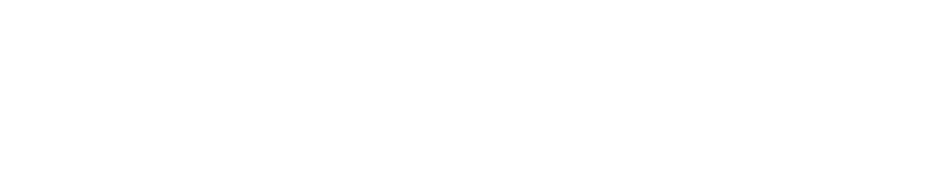
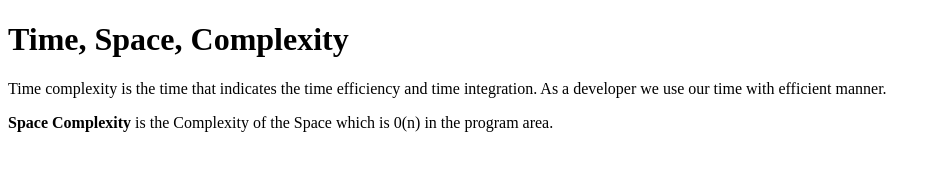
Before and after one commit to acciojob/time-and-space-complexity-eshakar, a website: page main.html in a window 1280 px wide. Shown: the whole page, without its empty margins (0-941 px from the left). Drawn offline with Linux system fonts and the light colour scheme.

Commit message:
created a submission

```diff
--- a/main.html
+++ b/main.html
@@ -8,6 +8,10 @@
 
 <body>
 	<!-- the entire body must be written by student -->
+	<h1>Time, Space, Complexity</h1>
+	<p>Time complexity is the time that indicates the time efficiency and time integration. As a developer we use our time with efficient manner.
+	</p>
+	<p><b>Space Complexity</b> is the Complexity of the Space which is 0(n) in the program area.</p>
     <script type="text/javascript" src="./script.js">
 </script>
 
```
